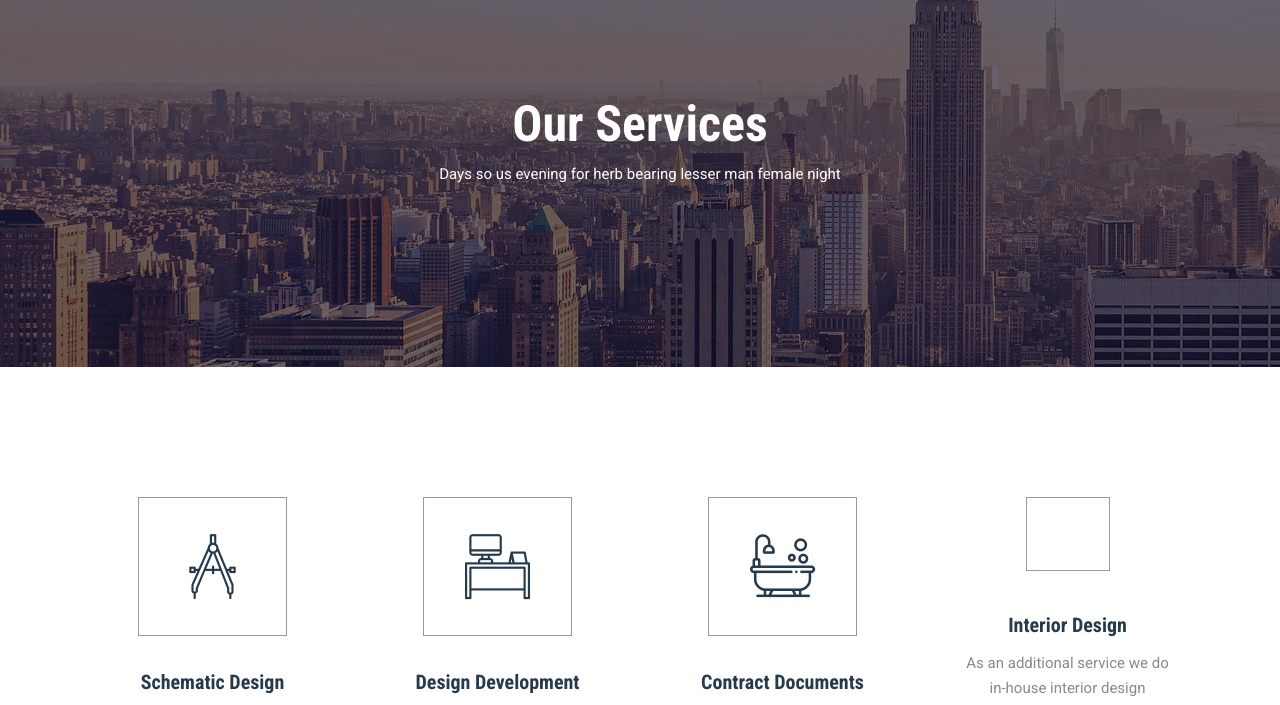
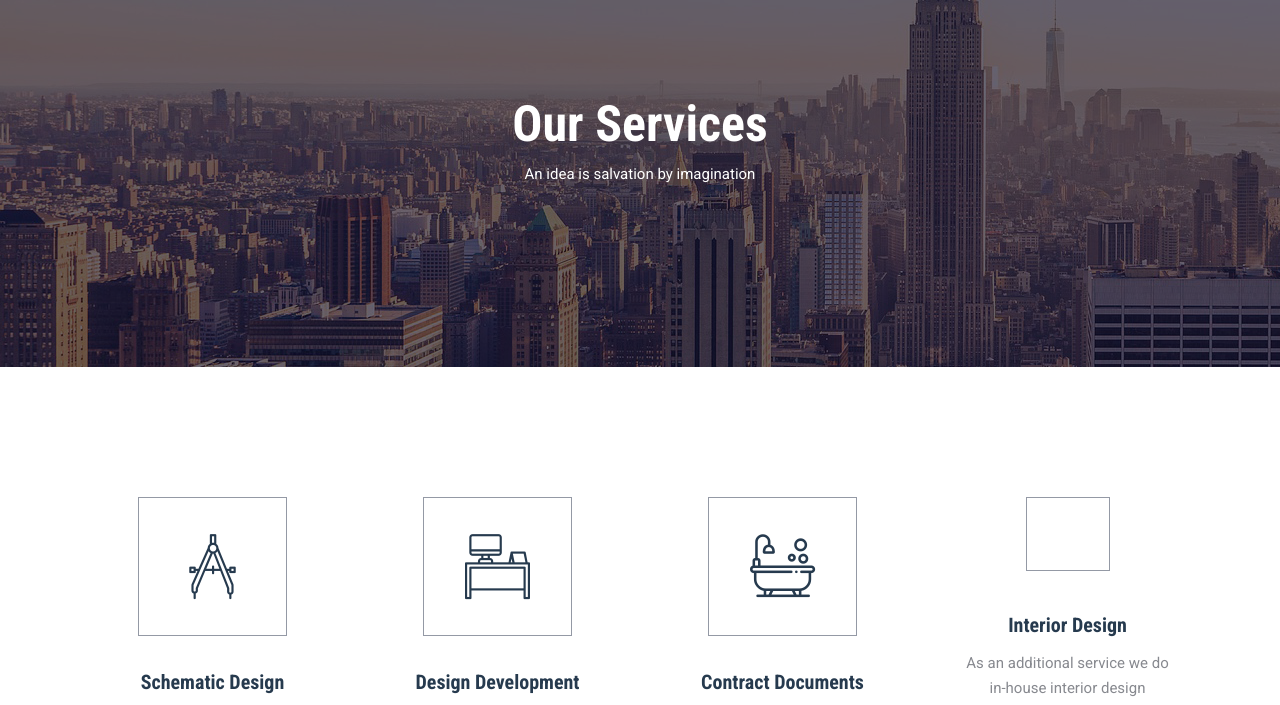
Before and after one commit to pyish/shadArch, a plain HTML site: page services.html in a window 1280 px wide. Shown: the part 83-788 px from the top of the page. Drawn offline with nearby package versions, Linux system fonts and the light colour scheme.

Commit message:
services

```diff
--- a/services.html
+++ b/services.html
@@ -65,7 +65,7 @@
 			<div class="row justify-content-between align-items-center text-center banner-content">
 				<div class="col-lg-12">
 					<h1 class="text-white">Our Services</h1>
-					<p>Days so us evening for herb bearing lesser man female night</p>
+					<p>An idea is salvation by imagination</p>
 				</div>
 			</div>
 		</div>
```
